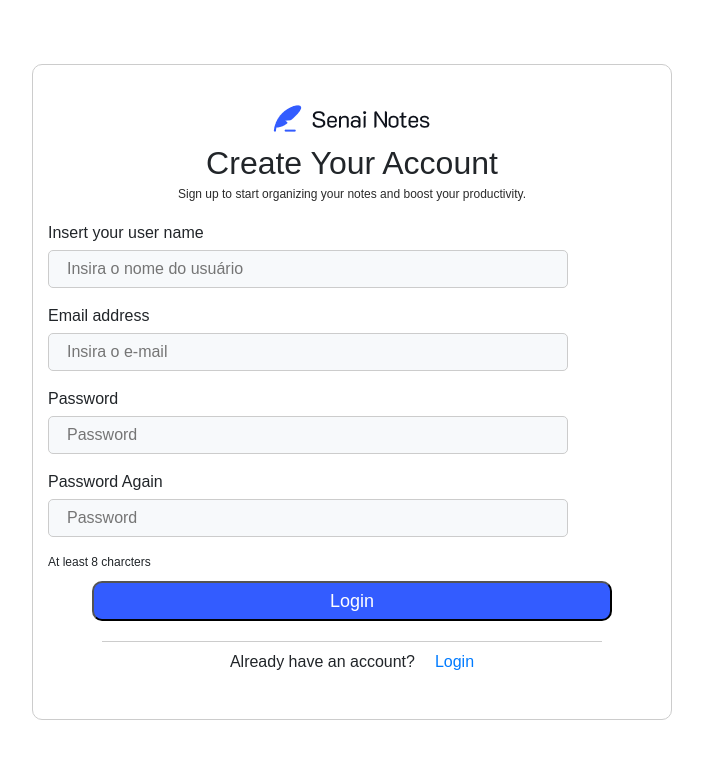
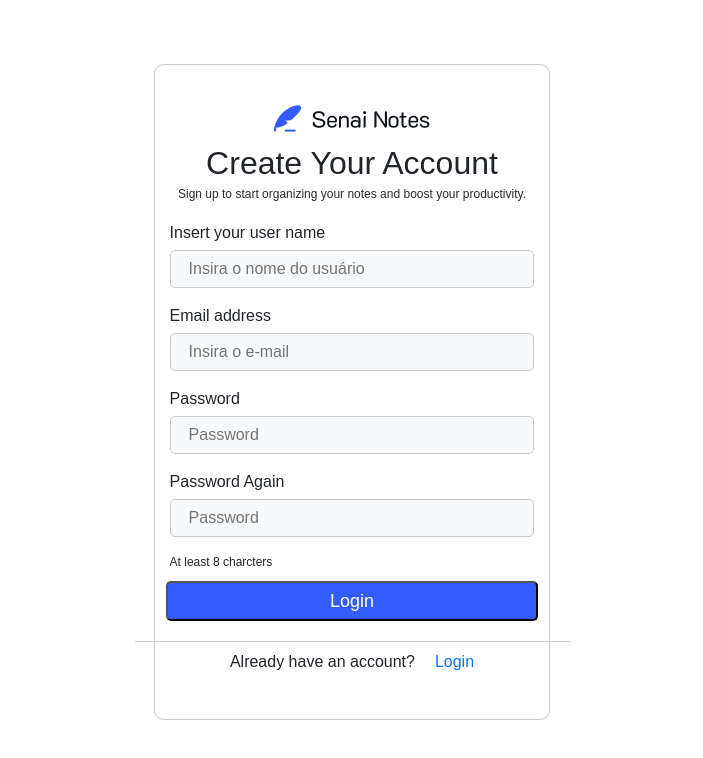
Before and after one commit to pferreirasolu/senai-notes-Jul25-web-angular, an Angular app: page /cadastro in a window 1280 px wide. Shown: the top 758 px of the page, without its empty margins (288-991 px from the left). Built offline with nearby package versions, Linux system fonts and the light colour scheme.

Commit message:
correcao

```diff
--- a/database.json
+++ b/database.json
@@ -1,10 +1,10 @@
 {
 
-    " nota " : [
+    "notas" : [
      {
         "titulo" : "Titulo da nota",
-        " descricao " : "descrico de nota",
-        " imagUrl " : "link da imagem",
+        "descricao" : "descrico de nota",
+        "imagemUrl" : "link da imagem",
         "usuarioId" : " 1 ",
         "tags" : [
             "tag 1"
--- a/src/app/user-module/login-screen/login-screen.css
+++ b/src/app/user-module/login-screen/login-screen.css
@@ -11,7 +11,7 @@
     font-weight: 400;
     font-size: 15px;
     font-weight: 400;
-    margin-bottom: 50px;
+    margin-bottom: 30px;
 }
 
 .page-container{
@@ -88,17 +88,18 @@ font-weight: 400;
     margin-bottom: 16px;
 
 
+
 }
 
 .login-container img {
-margin-bottom: 30px;
+margin-bottom: 20px;
 
 }
 
 .signup{
 
     border-top: 1px solid #ccc;
-    width: 444px;
+    width: 435px;
     height: 36px;
      display: flex;
     flex-direction: row;
--- a/src/app/user-module/login-screen/login-screen.html
+++ b/src/app/user-module/login-screen/login-screen.html
@@ -9,6 +9,7 @@
         <img class="logo" src="imgs/logo.png" alt="Logo do senai notes">
 
         <h1 Class="titulo">Welcome to Note</h1>
+
         <h3 Class="titulo">Please log in to continue</h3>
 
         <div class="input">
--- a/src/app/user-module/new-user/new-user.component.css
+++ b/src/app/user-module/new-user/new-user.component.css
@@ -22,13 +22,14 @@
     justify-content: center;
     align-items: center;
     height: 100vh;
+    justify-items: center;
 
 
 
 }
 
 .login-container {
-    width: 50vw;/*Largura da tela*/
+    width: 31vw;/*Largura da tela*/
     height: 82vh;/*Altura da tela*/
     display: flex; /*Ativar o flex*/
     flex-direction: column; /*Muda o flex para colunas*/
@@ -65,25 +66,25 @@
 
 .inpt{
 
-
     padding: 18px;
     background-color: #F7F9FB;
-    width: 520px;
-    height: 29px;
+    width: 100%;
+    height: 30px;
     border: 1px solid #ccc;
     border-radius: 5px;
     margin-bottom: 16px;
     margin-top: 5px;
+
 }
-
-
 
 .login-container button {
     background-color: #335CFF;
-    width: 520px;
+    margin-left: 20px;
+    margin-right: 20px;
+    width: 94%;
     height: 40px;
     padding: 0px;
-    border-radius: 10px;
+    border-radius: 5px;
     color: #fffefe;
     font-size: 18px;
     cursor: pointer;
@@ -104,9 +105,10 @@ margin-bottom: 1px;
 
 .signup{
     margin-top: 20px;
-    width: 500px;
+    width: 435px;
     height: 40px;
-    display: flex;
+    display: flex
+;
     flex-direction: row;
     justify-content: center;
     align-items: center;
```
